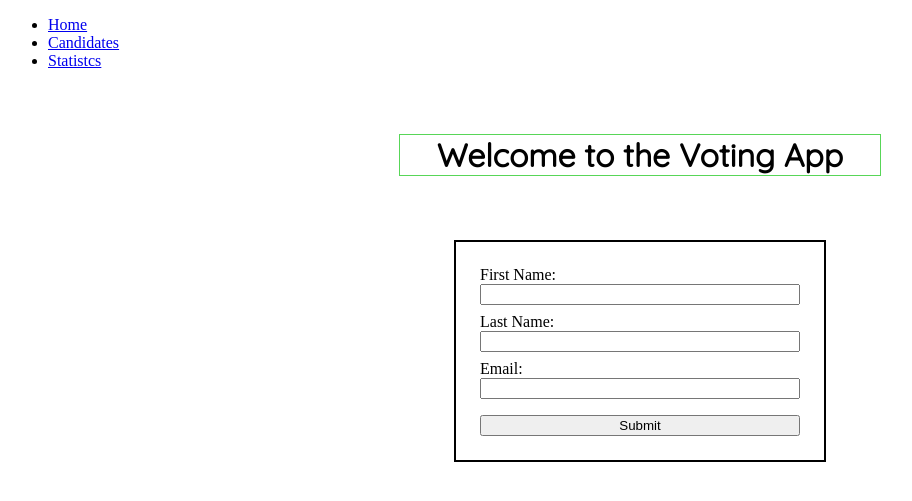
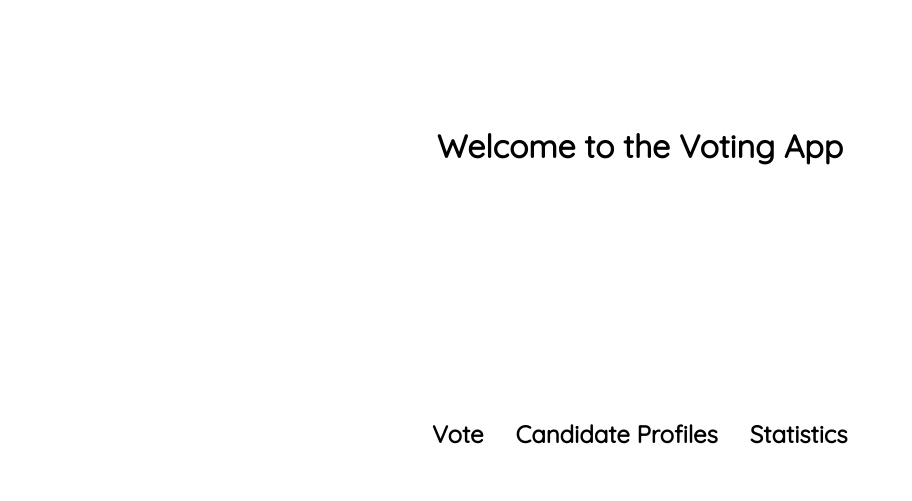
Before and after one commit to LearnerSamuelX/VotingApp, a Node server app: page / in a window 1280 px wide. Shown: the top 501 px of the page, without its empty margins (0-912 px from the left). Run offline with Node 20, Linux system fonts and the light colour scheme; some libraries are stand-ins or nearby versions.

Commit message:
2 and 1/2 milestone, CSS and enhanced routing network

```diff
--- a/index.js
+++ b/index.js
@@ -9,8 +9,8 @@ const mongoose = require('mongoose');
 mongoose.connect(process.env.DATABASE_URL,{useNewUrlParser:true})
 const expressLayouts = require ('express-ejs-layouts');
 
-const mainRouter = require('./routes/register')
-const candidateRouter = require('./routes/cand')
+const mainRouter = require('./routes/main')
+const candidateRouter = require('./routes/vote')
 const statsRouter = require('./routes/stats')
 
 app.set('view engine','ejs')
@@ -23,8 +23,12 @@ app.use(express.json())
 app.use(express.urlencoded({extended:false}))
 app.use(express.static('public'));
 app.use('/',mainRouter)
-app.use('/cand',candidateRouter)
+app.use('/vote',candidateRouter)
 app.use('/stats',statsRouter)
+
+app.get('/profiles',(req,res)=>{
+    res.render('cand/profiles')
+})
 
 
 const db = mongoose.connection;
--- a/public/VisualData.html
+++ b/public/VisualData.html
@@ -5,7 +5,7 @@
     <meta charset="UTF-8">
     <meta name="viewport" content="width=device-width, initial-scale=1.0">
     <script src="https://d3js.org/d3.v5.min.js"></script>
-    <title>It is finally working!</title>
+    <title>Exiting Poll</title>
 </head>
 <body>
     <h1>Results</h1>
--- /dev/null
+++ b/public/stylesheets/main.css
@@ -0,0 +1,28 @@
+.title{
+    font-family: 'Quicksand', sans-serif;
+
+    width:30rem;
+    text-align: center;
+    margin:10% auto auto;
+}
+
+.navi-bar{
+    font-family: 'Quicksand', sans-serif;
+    font-size:1.5rem;
+    width:30rem;
+    margin-left:auto;
+    margin-right:auto;
+    margin-top:20%;
+    display:flex;
+    flex-direction: row;
+
+}
+
+.navi-bar>a{
+
+    margin-left:2rem;
+    text-align: center;
+    text-decoration:none;
+    font-weight:bold;
+    color:black;
+}
--- a/public/stylesheets/login-main.css
+++ b/public/stylesheets/vote.css
@@ -1,11 +1,3 @@
-.title{
-    font-family: 'Quicksand', sans-serif;
-    border:1.5px rgb(88, 214, 88) solid;
-    width:30rem;
-    text-align: center;
-    margin:4rem auto auto;
-}
-
 .log-in{
     border:2.5px black solid;
     width:20rem;
--- a/public/tryList.json
+++ b/public/tryList.json
@@ -1,10 +1,10 @@
 [
   {
     "name": "A",
-    "vote": 15
+    "vote": 2
   },
   {
     "name": "B",
-    "vote": 7
+    "vote": 3
   }
 ]
--- a/views/cand/index.ejs
+++ b/views/cand/index.ejs
@@ -1,5 +1,6 @@
 <link rel="stylesheet" href="/stylesheets/cand-index.css">
 
+<%- include("../minors/header") %>
 <div>
     <div class='name-tag'>
         <p><%= voterFirstName %></p>
@@ -7,7 +8,7 @@
         <p><%= voterEmail %></p>
     </div>
     <div class='vote-tag'>
-        <form action='/cand/loggedin/testing'method='POST'>
+        <form action='/vote/loggedin/testing'method='POST'>
             <div><h2>Candidate 1</h2></div>
             <p>Bernie Sanders, Senator from Vermont</p>
             <label>Vote for Candidate 1</label>
--- a/views/layouts/layout.ejs
+++ b/views/layouts/layout.ejs
@@ -6,7 +6,6 @@
     <title>First App</title>
 </head>
 <body>
-    <%- include("../minors/header") %>
     <div><%- body %></div>
 </body>
 </html>
--- a/views/main.ejs
+++ b/views/main.ejs
@@ -1,20 +1,12 @@
 <link href="https://fonts.googleapis.com/css?family=Quicksand&display=swap" rel="stylesheet">
-<link rel="stylesheet" href="/stylesheets/login-main.css">
+<link rel="stylesheet" href="/stylesheets/main.css">
 
 <div>
     <h1 class='title'>Welcome to the Voting App</h1>
 </div>
 
-<div class='log-in'>
-    <div>
-        <form class='log-in-form' action='/cand/loggedin'method='POST'>
-            <label>First Name:</label>
-            <input type="text" name='first_Name'>
-            <label>Last Name:</label>
-            <input type="text" name='last_Name'>
-            <label>Email:</label>
-            <input type="email" name='email'>
-            <button>Submit</button>
-        </form>
-    </div>
+<div class="navi-bar">
+    <a href="/vote">Vote</a> <!-- Need to figure out the proper nesting for this step -->
+    <a href="/profiles">Candidate Profiles</a>
+    <a href="/stats">Statistics</a>
 </div>
--- a/views/minors/header.ejs
+++ b/views/minors/header.ejs
@@ -1,3 +1,6 @@
+<link href="https://fonts.googleapis.com/css?family=Quicksand&display=swap" rel="stylesheet">
+<link rel="stylesheet" href="/stylesheets/header.css">
+
 <header>
     <nav>
         <ul>
--- a/views/stats/testing.ejs
+++ /dev/null
@@ -1 +0,0 @@
-<h4>This is a Test</h4>
```
Also changed, not shown: public/stylesheets/header.css (added, +10 -0 lines), public/stylesheets/profiles.css (added, +41 -0 lines), routes/stats.js (+1 -7 lines), routes/vote.js (renamed from routes/cand.js, +25 -9 lines), views/cand/profiles.ejs (+31 -7 lines), views/vote/vote.ejs (added, +31 -0 lines), public/Bernie Sanders.png (added), public/Joe Biden.png (added), routes/main.js (renamed from routes/register.js), views/new/index.ejs (deleted).
